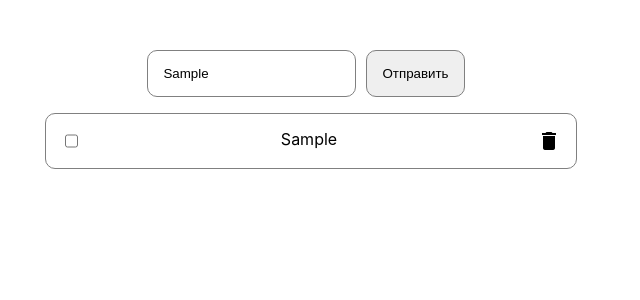
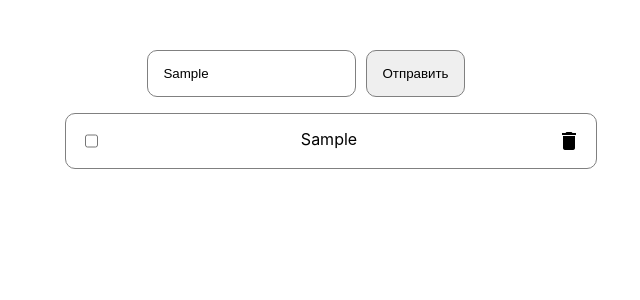
Before and after one commit to Lamonaga/todolist-ts, a React (Create React App) app: page / in a window 1280 px wide. Both pictures are taken after typing "Sample" into the empty fields and a click on the button "Отправить". Shown: the top 300 px of the page, without its empty margins (379-1019 px from the left). Built offline with nearby package versions, Linux system fonts and the light colour scheme.

Commit message:
fix input checked

```diff
--- a/src/App.tsx
+++ b/src/App.tsx
@@ -15,6 +15,8 @@ const AppContainerStyled = styled.div`
 
 const App: React.FC = () => {
   const [todos, setTodos] = useState<ITodo[]>([]);
+
+
 
   const addTodo = (title: string) => {
     const newTodo: ITodo = {
--- a/src/components/TodoForm/TodoList.tsx
+++ b/src/components/TodoForm/TodoList.tsx
@@ -16,7 +16,7 @@ interface IInputCheck {
 
 const InputStyled = styled.input``;
 
-const TodoListContainer = styled.ul<IInputCheck>`
+const TodoListContainer = styled.li<IInputCheck>`
   display: flex;
   justify-content: space-between;
   width: 500px;
@@ -25,7 +25,8 @@ const TodoListContainer = styled.ul<IInputCheck>`
   padding: 15px;
   background: ${(props) => (props.inputChecked === true ? "red" : null)};
 `;
-const LiStyled = styled.li`
+
+const TitleStyled = styled.div`
   list-style-type: none;
 `;
 
@@ -37,16 +38,19 @@ const IconDeleteStyled = styled.i`
 `;
 
 export const TodoList: React.FC<ITodos> = (props) => {
-  const [inputChecked, setInputChecked] = useState<boolean>(false);
+  const [inputChecked, setInputChecked] = useState<boolean>(true);
+  useEffect(() => {
+    console.log("ты пидр");
+  }, [inputChecked]);
 
   const handleRemove = (id: number) => {
     props.removeTodo(id);
   };
   return (
-    <div>
+    <ul>
       {props.todos.map((todo) => {
         return (
-          <TodoListContainer inputChecked={inputChecked} key={todo.id}>
+          <TodoListContainer inputChecked={todo.completed} key={todo.id}>
             <InputStyled
               type="checkbox"
               defaultChecked={todo.completed}
@@ -55,7 +59,7 @@ export const TodoList: React.FC<ITodos> = (props) => {
                 setInputChecked(!inputChecked);
               }}
             />
-            <LiStyled>{todo.title}</LiStyled>
+            <TitleStyled>{todo.title}</TitleStyled>
             <IconDeleteStyled
               onClick={handleRemove.bind(null, todo.id)}
               className="material-icons red-text"
@@ -65,6 +69,6 @@ export const TodoList: React.FC<ITodos> = (props) => {
           </TodoListContainer>
         );
       })}
-    </div>
+    </ul>
   );
 };
```
